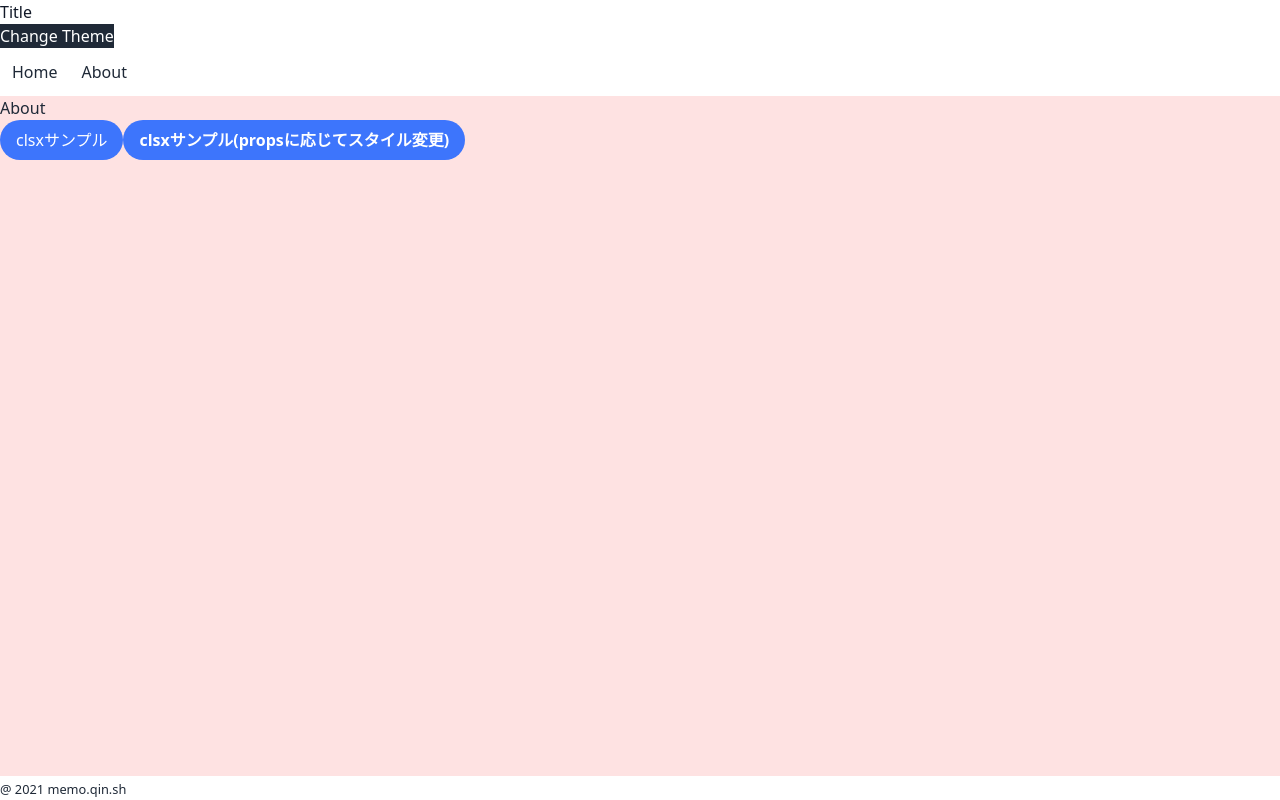
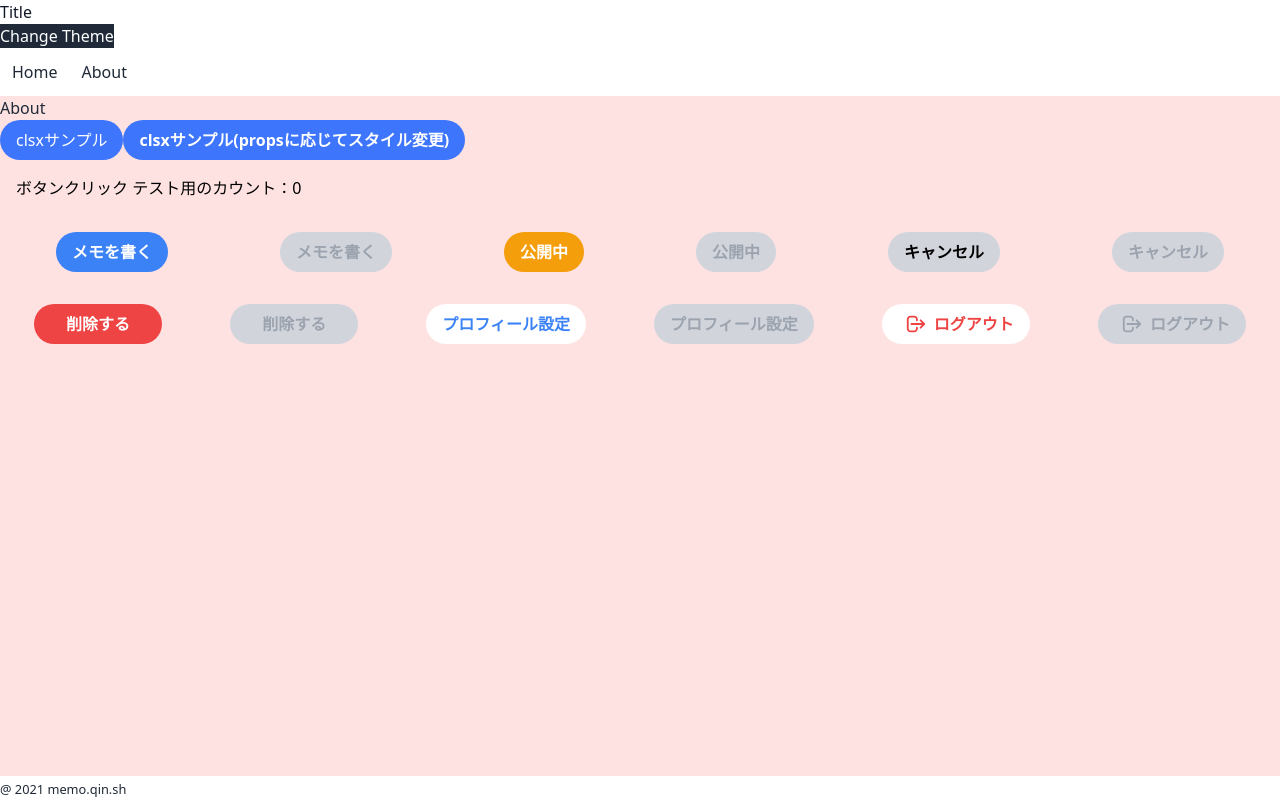
Before and after one commit to qin-salon/qin-memo, a Next.js app: page /about in a window 1280 px wide. Built offline with nearby package versions, Linux system fonts and the light colour scheme.

Commit message:
:adhesive_bandage:about.tsxにボタンコンポーネント使用時のサンプル追加

```diff
--- /dev/null
+++ b/src/components/icon/SigninOut.tsx
@@ -0,0 +1,25 @@
+import type { VFC } from "react";
+
+type Props = {
+  className?: string;
+  disabled?: boolean;
+};
+
+export const SigninOut: VFC<Props> = (props) => {
+  return (
+    <svg className={props.className} viewBox="0 0 20 18" fill="none" xmlns="http://www.w3.org/2000/svg">
+      <path
+        d="M10.9167 12.6667V13.5834C10.9167 14.3128 10.6269 15.0122 10.1112 15.528C9.59549 16.0437 8.89601 16.3334 8.16667 16.3334H4.5C3.77065 16.3334 3.07118 16.0437 2.55546 15.528C2.03973 15.0122 1.75 14.3128 1.75 13.5834V4.41675C1.75 3.6874 2.03973 2.98793 2.55546 2.4722C3.07118 1.95648 3.77065 1.66675 4.5 1.66675H8.16667C8.89601 1.66675 9.59549 1.95648 10.1112 2.4722C10.6269 2.98793 10.9167 3.6874 10.9167 4.41675V5.33341M14.5833 12.6667L18.25 9.00008L14.5833 12.6667ZM18.25 9.00008L14.5833 5.33341L18.25 9.00008ZM18.25 9.00008H5.41667H18.25Z"
+        stroke={props.disabled ? "#9CA3AF" : "#EF4444"}
+        strokeWidth="1.83333"
+        strokeLinecap="round"
+        strokeLinejoin="round"
+      />
+    </svg>
+  );
+};
+// Propsのデフォルト値
+SigninOut.defaultProps = {
+  className: "w-5 h-5",
+  disabled: false,
+};
--- a/src/pages/about.tsx
+++ b/src/pages/about.tsx
@@ -1,8 +1,20 @@
 import Head from "next/head";
+import { useState } from "react";
+import { SigninOut } from "src/components/icon/SigninOut";
 import { Layout } from "src/components/layout";
 import { ClsxSample } from "src/components/sample/clsxSample";
+import { Button } from "src/components/share/Button";
 
 const About = () => {
+  const [count, setCount] = useState(0);
+
+  const handleAddCount = () => {
+    // console.log(`Button ${count}`);
+    setCount((preCount) => {
+      return preCount + 1;
+    });
+  };
+
   return (
     <Layout>
       <Head>
@@ -12,6 +24,144 @@ const About = () => {
       <h2 className="text-gray-800 dark:text-white">About</h2>
       <ClsxSample>clsxサンプル</ClsxSample>
       <ClsxSample bold>clsxサンプル(propsに応じてスタイル変更)</ClsxSample>
+      <div className="flex flex-col">
+        <div className="my-4 ml-4">
+          <span className="m-auto">ボタンクリック テスト用のカウント：{count}</span>
+        </div>
+        <div className="flex flex-row justify-start flex-none">
+          <div className="mx-auto">
+            <Button type="button" id="blue" color="blue" onClick={handleAddCount} onKeyDown={handleAddCount}>
+              メモを書く
+            </Button>
+          </div>
+          <div className="mx-auto">
+            <Button type="button" id="blue" color="blue" onClick={handleAddCount} onKeyDown={handleAddCount} disabled>
+              メモを書く
+            </Button>
+          </div>
+          <div className="mx-auto">
+            <Button
+              type="button"
+              id="orange"
+              color="orange"
+              className="w-auto"
+              onClick={handleAddCount}
+              onKeyDown={handleAddCount}
+            >
+              公開中
+            </Button>
+          </div>
+          <div className="mx-auto">
+            <Button
+              type="button"
+              id="orange"
+              color="orange"
+              className="w-auto"
+              onClick={handleAddCount}
+              onKeyDown={handleAddCount}
+              disabled
+            >
+              公開中
+            </Button>
+          </div>
+          <div className="mx-auto">
+            <Button type="button" id="gray" color="gray" onClick={handleAddCount} onKeyDown={handleAddCount}>
+              キャンセル
+            </Button>
+          </div>
+          <div className="mx-auto">
+            <Button
+              type="button"
+              id="disabled"
+              color="blue"
+              onClick={handleAddCount}
+              onKeyDown={handleAddCount}
+              disabled
+            >
+              キャンセル
+            </Button>
+          </div>
+        </div>
+        <div className="flex flex-row justify-start">
+          <div className="mx-auto">
+            <Button
+              type="button"
+              id="red"
+              color="red"
+              className="w-32"
+              onClick={handleAddCount}
+              onKeyDown={handleAddCount}
+            >
+              削除する
+            </Button>
+          </div>
+          <div className="mx-auto">
+            <Button
+              type="button"
+              id="red"
+              color="red"
+              className="w-32"
+              onClick={handleAddCount}
+              onKeyDown={handleAddCount}
+              disabled
+            >
+              削除する
+            </Button>
+          </div>
+          <div className="mx-auto">
+            <Button
+              type="button"
+              id="appleButton"
+              color="white"
+              textColor="blue"
+              onClick={handleAddCount}
+              onKeyDown={handleAddCount}
+            >
+              プロフィール設定
+            </Button>
+          </div>
+          <div className="mx-auto">
+            <Button
+              type="button"
+              id="appleButton"
+              color="white"
+              textColor="blue"
+              onClick={handleAddCount}
+              onKeyDown={handleAddCount}
+              disabled
+            >
+              プロフィール設定
+            </Button>
+          </div>
+          <div className="mx-auto">
+            <Button
+              type="button"
+              id="appleButton"
+              color="white"
+              textColor="red"
+              StartIcon={SigninOut}
+              onClick={handleAddCount}
+              onKeyDown={handleAddCount}
+            >
+              ログアウト
+            </Button>
+          </div>
+          <div className="mx-auto">
+            <Button
+              type="button"
+              id="appleButton"
+              color="white"
+              textColor="red"
+              StartIcon={SigninOut}
+              onClick={handleAddCount}
+              onKeyDown={handleAddCount}
+              disabled
+            >
+              ログアウト
+            </Button>
+          </div>
+        </div>
+      </div>
     </Layout>
   );
 };
```
